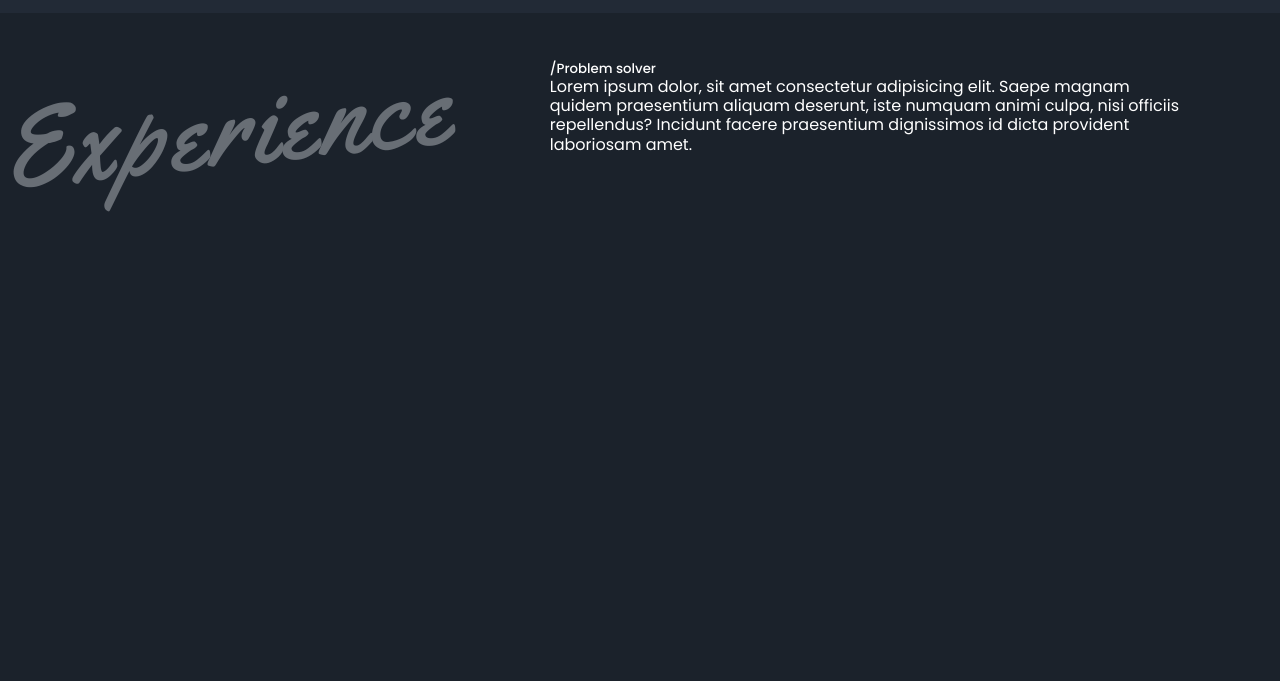
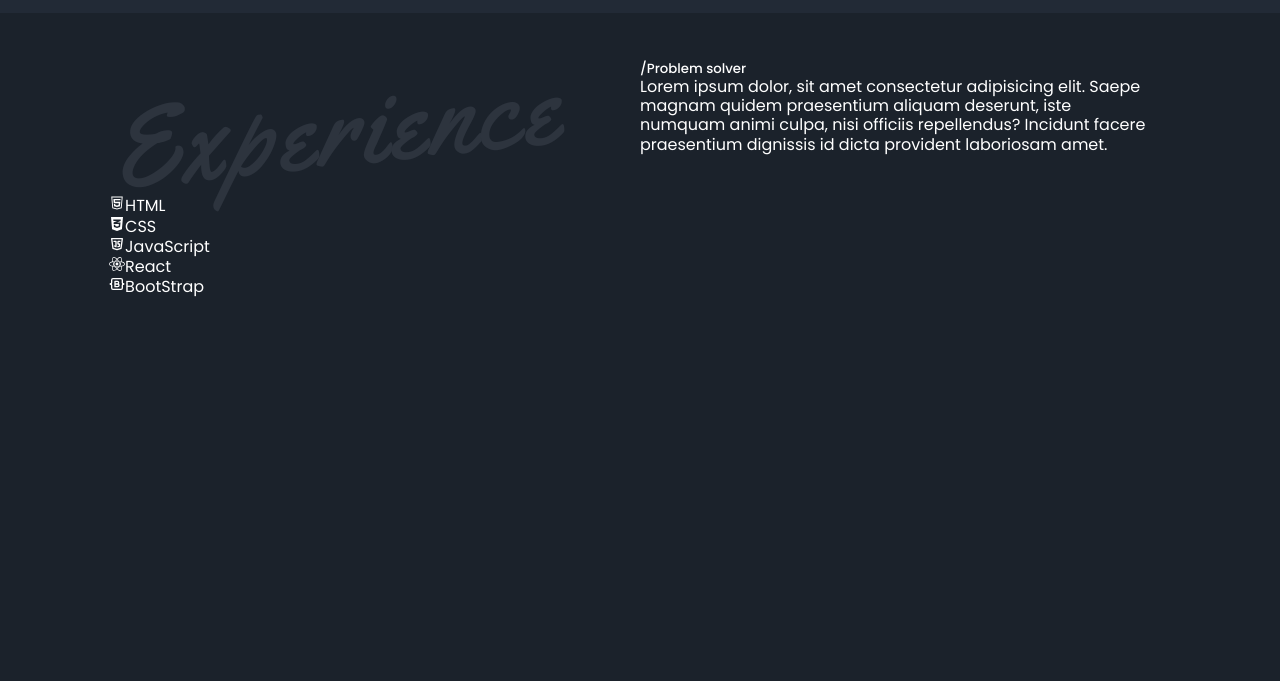
Before and after one commit to rodriguezjaniece08/react-portfolio, a React (Create React App) app: page / in a window 1280 px wide. Shown: the part 979-1660 px from the top of the page. Built offline with nearby package versions, Linux system fonts and the light colour scheme.

Commit message:
changes to grid layout and imported react icons for skills component

```diff
--- a/src/components/experience/Experience.jsx
+++ b/src/components/experience/Experience.jsx
@@ -1,11 +1,15 @@
 import React from 'react'
 import './experience.css'
+import ExperienceSkills from './ExperienceSkills'
+
 
 const Experience = () => {
   return (
     <section id='experience'>
       <div className="grid-item item1">
         <h1>Experience</h1>
+        <ExperienceSkills />
+
       </div>
       <div className="grid-item item2">
         <h5>/Problem solver</h5>
@@ -15,7 +19,7 @@ const Experience = () => {
           praesentium aliquam deserunt, iste numquam
           animi culpa, nisi
           officiis repellendus?
-          Incidunt facere praesentium dignissimos id
+          Incidunt facere praesentium dignissis id
           dicta provident
           laboriosam amet.</p>
       </div>
--- /dev/null
+++ b/src/components/experience/ExperienceSkills.jsx
@@ -0,0 +1,36 @@
+import React from 'react'
+import {AiOutlineHtml5} from 'react-icons/ai'
+import {FaCss3Alt} from 'react-icons/fa'
+import {TbBrandJavascript, TbBrandBootstrap} from 'react-icons/tb'
+import {FaReact} from 'react-icons/fa'
+
+const ExperienceSkills = () => {
+  return (
+    <div className='experience_skills'>
+        <ul className="skills">
+            <li>
+                <AiOutlineHtml5 />
+                HTML
+            </li>
+            <li>
+                <FaCss3Alt />
+                CSS
+            </li>
+            <li>
+                <TbBrandJavascript />
+                JavaScript
+            </li>
+            <li>
+                <FaReact />
+                React
+            </li>
+            <li>
+                <TbBrandBootstrap />
+                BootStrap
+            </li>
+        </ul>
+    </div>
+  )
+}
+
+export default ExperienceSkills
--- a/src/components/experience/experience.css
+++ b/src/components/experience/experience.css
@@ -3,18 +3,19 @@
 #experience {
     background: var(--color-bg-variant);
     display: grid;
-    grid-template-columns: auto auto;
+    grid-template-columns: 2fr 2fr;
+    padding: 0 5rem;
 }
 
 .grid-item {
+    margin: 0 auto;
+    padding: 3rem 3rem 0 0;
 
-    margin: 0 auto;
-    padding: 3rem 6rem 0 0;
 }
 
 .grid-item > h1 {
-    font-family:  'Yellowtail', cursive;
-    color: var(--color-light);
+    font-family:  'Yellowtail', 'cursive';
+    color: var(--color-grey);
     transform: rotate(-6deg);
     font-size: 7em;
     text-align: center;
--- a/src/index.css
+++ b/src/index.css
@@ -15,6 +15,7 @@
   --color-primary-variant: #676cdb;
   --color-white: #fff;
   --color-light: #686e75;
+  --color-grey: #2d343e;
 
   --container-width-sm: 78%;
   --container-width-md: 86%;
```
